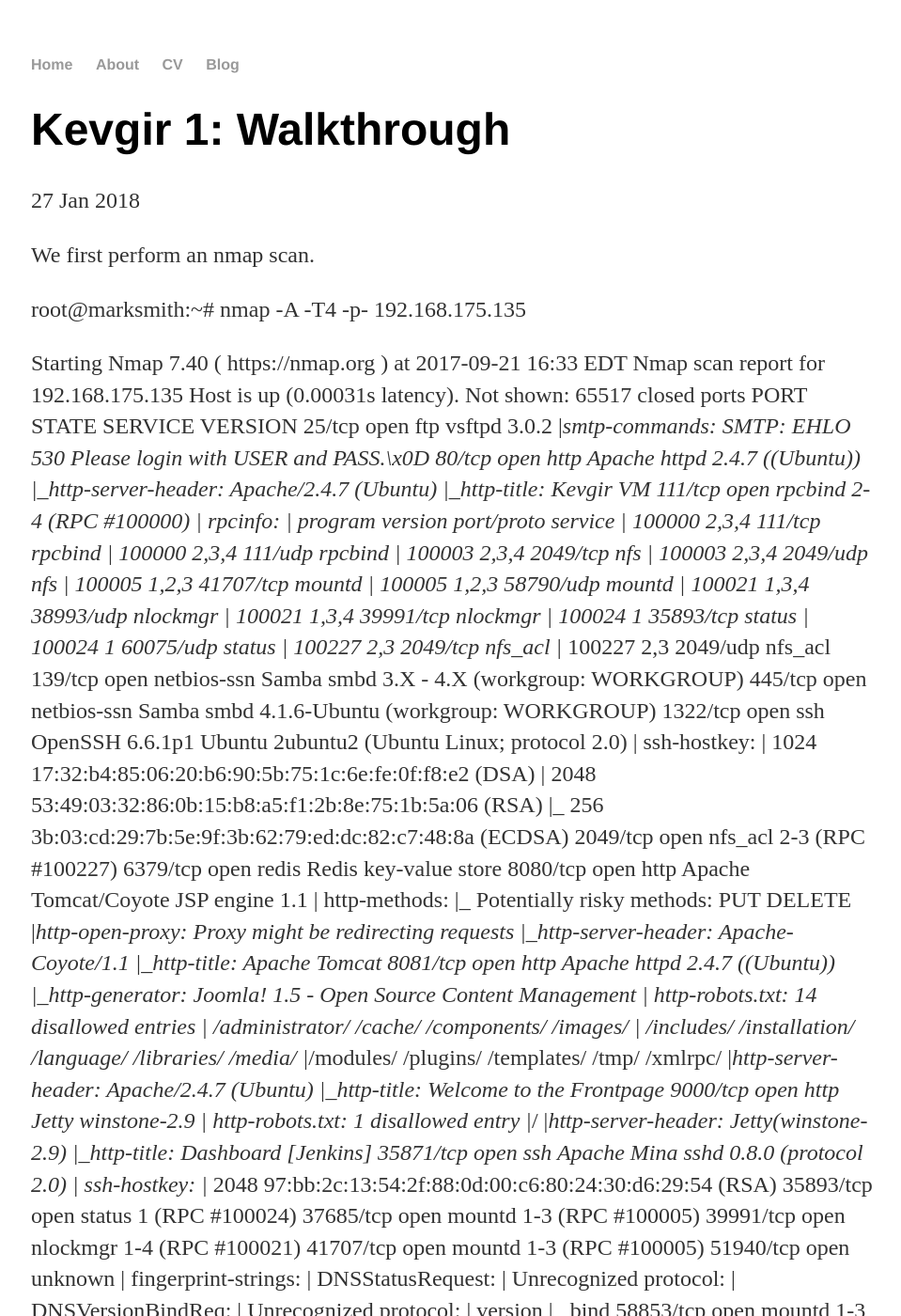
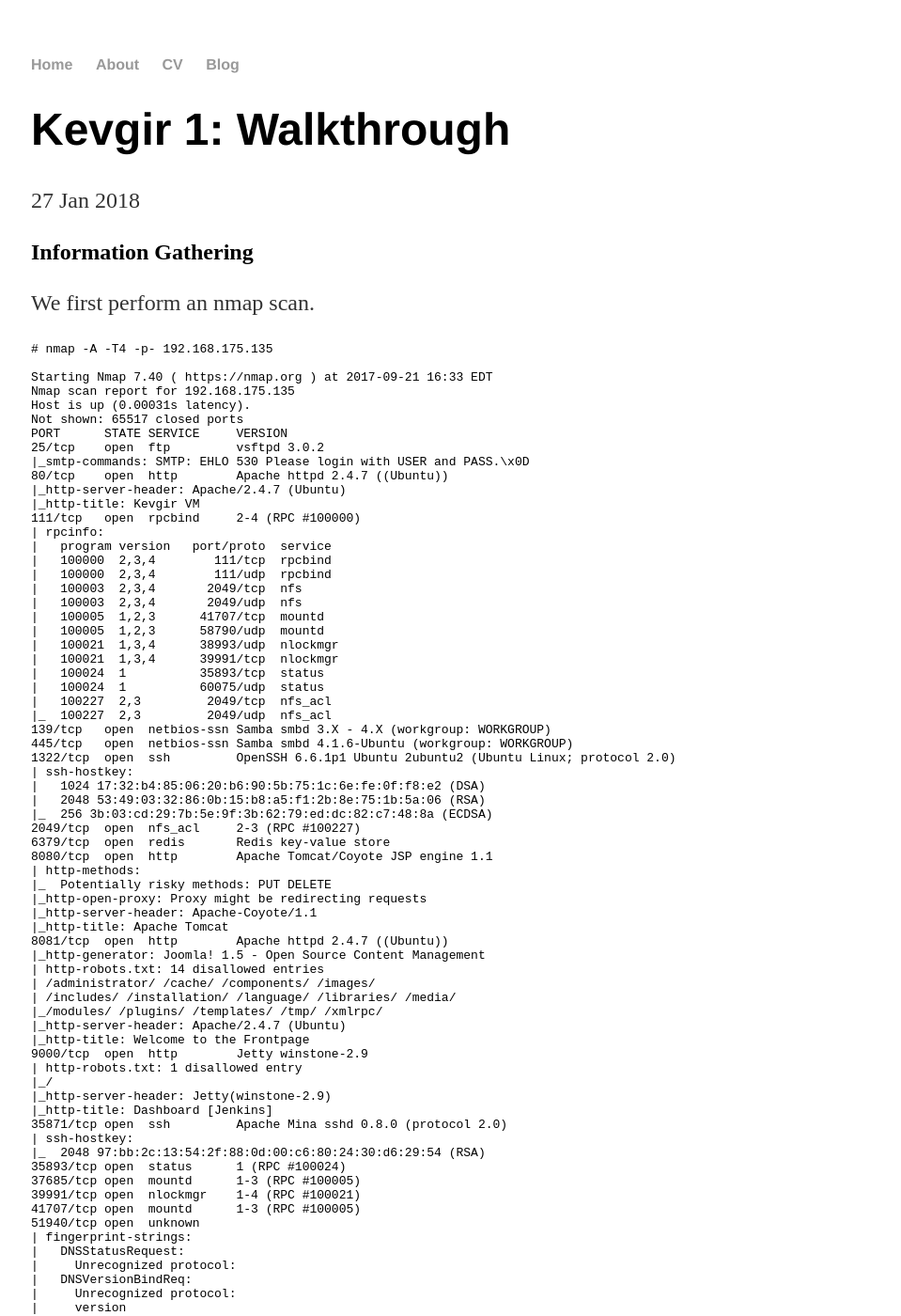
Before and after one commit to swaudo/swaudo.github.io, a Jekyll site: the page built from _posts/2018-01-27-kevgir-1-walkthrough.md, in a window 1280 px wide and 1400 px high. Shown: the whole window at 94% size, without its empty margins (159-1118 px from the left). Built offline with Jekyll 4.4.1, drawn with Linux system fonts in a browser that asks for light colours; some of the changed text lies outside the part shown.

Commit message:
Update 2018-01-27-kevgir-1-walkthrough.md

````diff
--- a/_posts/2018-01-27-kevgir-1-walkthrough.md
+++ b/_posts/2018-01-27-kevgir-1-walkthrough.md
@@ -4,9 +4,11 @@ title: "Kevgir 1: Walkthrough"
 date: 2018-01-27
 ---
 
+## Information Gathering
 We first perform an nmap scan.
 
-root@marksmith:~# nmap -A -T4 -p- 192.168.175.135
+```
+# nmap -A -T4 -p- 192.168.175.135
 
 Starting Nmap 7.40 ( https://nmap.org ) at 2017-09-21 16:33 EDT
 Nmap scan report for 192.168.175.135
@@ -113,3 +115,4 @@ HOP RTT     ADDRESS
 
 OS and Service detection performed. Please report any incorrect results at https://nmap.org/submit/ .
 Nmap done: 1 IP address (1 host up) scanned in 143.39 seconds
+```
````
